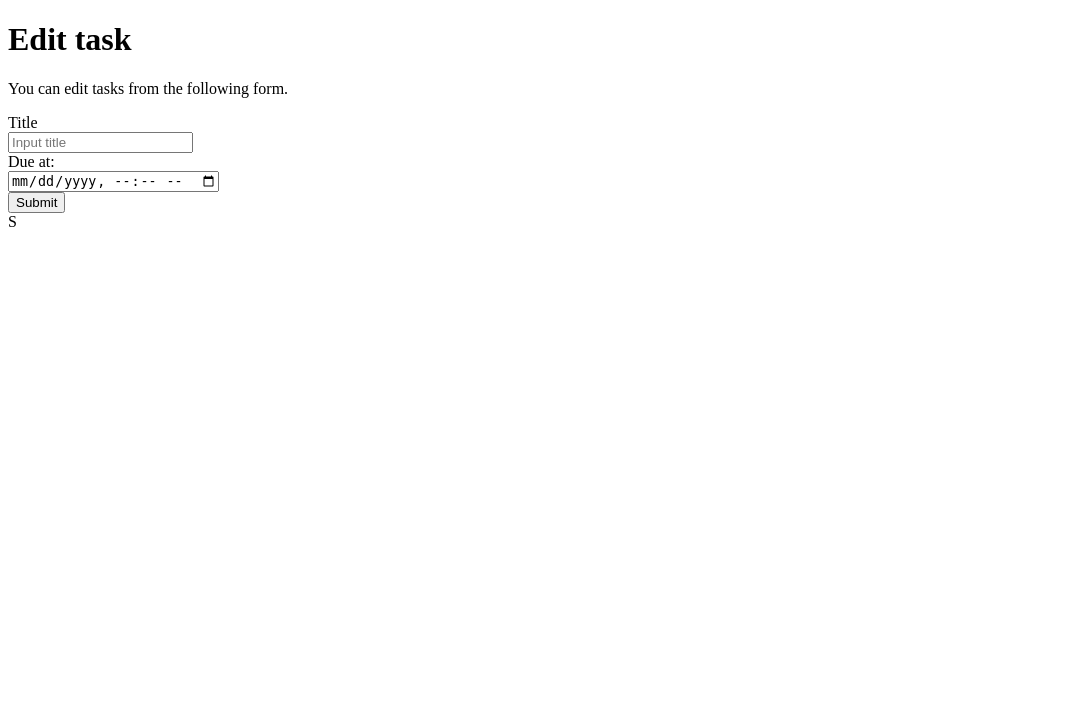
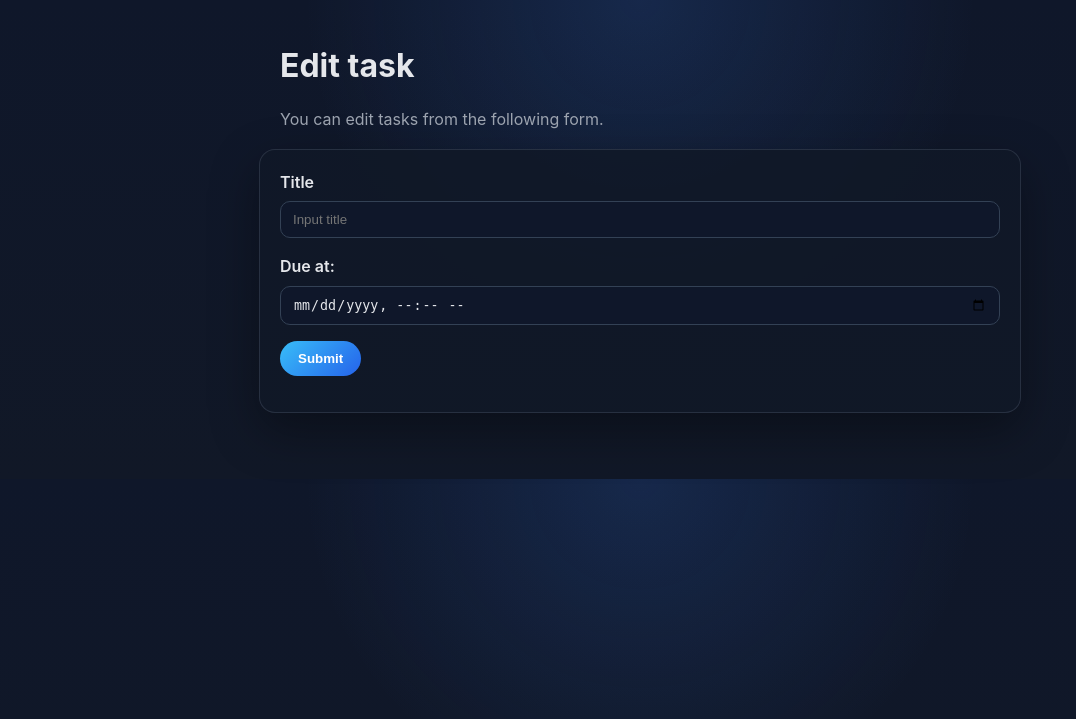
Before and after one commit to iniad-bessho/django-test-exercise26_1, a Django app: template todo/templates/todo/edit.html in a window 1280 px wide. Shown: the top 719 px of the page, without its empty margins (0-1076 px from the left). Run offline with Django 5.2, Linux system fonts and the light colour scheme; the template is opened without the code that fills it, so the values that code supplies are empty.

Commit message:
CSSファイルを追加

```diff
--- /dev/null
+++ b/todo/static/todo/style.css
@@ -0,0 +1,108 @@
+body {
+  margin: 0;
+  padding: 40px 24px;
+  font-family: -apple-system, BlinkMacSystemFont, 'Segoe UI', sans-serif;
+  background:
+    radial-gradient(circle at top, rgba(59, 130, 246, 0.16), transparent 42%),
+    linear-gradient(180deg, #0f172a 0%, #111827 100%);
+  color: #e5e7eb;
+  line-height: 1.6;
+}
+
+body > h1,
+body > p,
+body > form,
+body > div,
+body > .text {
+  max-width: 720px;
+  margin-left: auto;
+  margin-right: auto;
+}
+
+h1 {
+  margin-top: 0;
+  margin-bottom: 16px;
+  font-size: 2rem;
+}
+
+p {
+  color: #9ca3af;
+}
+
+form {
+  padding: 20px;
+  border-radius: 16px;
+  background: rgba(17, 24, 39, 0.88);
+  border: 1px solid rgba(148, 163, 184, 0.18);
+  box-shadow: 0 18px 48px rgba(0, 0, 0, 0.35);
+}
+
+form div {
+  margin-bottom: 16px;
+}
+
+label {
+  font-weight: 600;
+}
+
+input[type='text'],
+input[type='datetime-local'] {
+  width: 100%;
+  margin-top: 6px;
+  padding: 10px 12px;
+  border: 1px solid #334155;
+  border-radius: 10px;
+  box-sizing: border-box;
+  background: #0f172a;
+  color: #e5e7eb;
+}
+
+button {
+  border: 0;
+  border-radius: 999px;
+  padding: 10px 18px;
+  background: linear-gradient(135deg, #38bdf8, #2563eb);
+  color: #fff;
+  font-weight: 700;
+  cursor: pointer;
+}
+
+button:hover {
+  filter: brightness(1.08);
+}
+
+a {
+  color: #7dd3fc;
+  text-decoration: none;
+}
+
+a:hover {
+  text-decoration: underline;
+}
+
+.text {
+  margin-top: 18px;
+  padding: 18px 20px;
+  border-radius: 16px;
+  background: rgba(17, 24, 39, 0.82);
+  border: 1px solid rgba(148, 163, 184, 0.18);
+  box-shadow: 0 18px 48px rgba(0, 0, 0, 0.28);
+}
+
+.text h2 {
+  margin-top: 0;
+  margin-bottom: 8px;
+}
+
+ul {
+  margin: 0;
+  padding-left: 20px;
+}
+
+body > div > a {
+  font-weight: 600;
+}
+
+::selection {
+  background: rgba(56, 189, 248, 0.35);
+}
--- a/todo/templates/todo/detail.html
+++ b/todo/templates/todo/detail.html
@@ -6,6 +6,7 @@
     <title>To Do Application</title>
     <meta charset="UTF-8">
     <meta name="author" content="INIAD">
+    <link rel="stylesheet" href="{% static 'todo/style.css' %}">
   </head>
 
   <body>
--- a/todo/templates/todo/edit.html
+++ b/todo/templates/todo/edit.html
@@ -6,6 +6,7 @@
   <title>To Do Application</title>
   <meta charset="UTF-8">
   <meta name="author" content="INIAD">
+  <link rel="stylesheet" href="{% static 'todo/style.css' %}">
 </head>
 
 <body>
@@ -23,7 +24,7 @@
     </div>
     <div>
       <button type="submit">Submit</button>
-    </div>S
+    </div>
   </form>
   <br>
 </body>
--- a/todo/templates/todo/index.html
+++ b/todo/templates/todo/index.html
@@ -6,6 +6,7 @@
     <title>To Do Application</title>
     <meta charset="UTF-8">
     <meta name="author" content="INIAD">
+    <link rel="stylesheet" href="{% static 'todo/style.css' %}">
   </head>
 
   <body>
```
